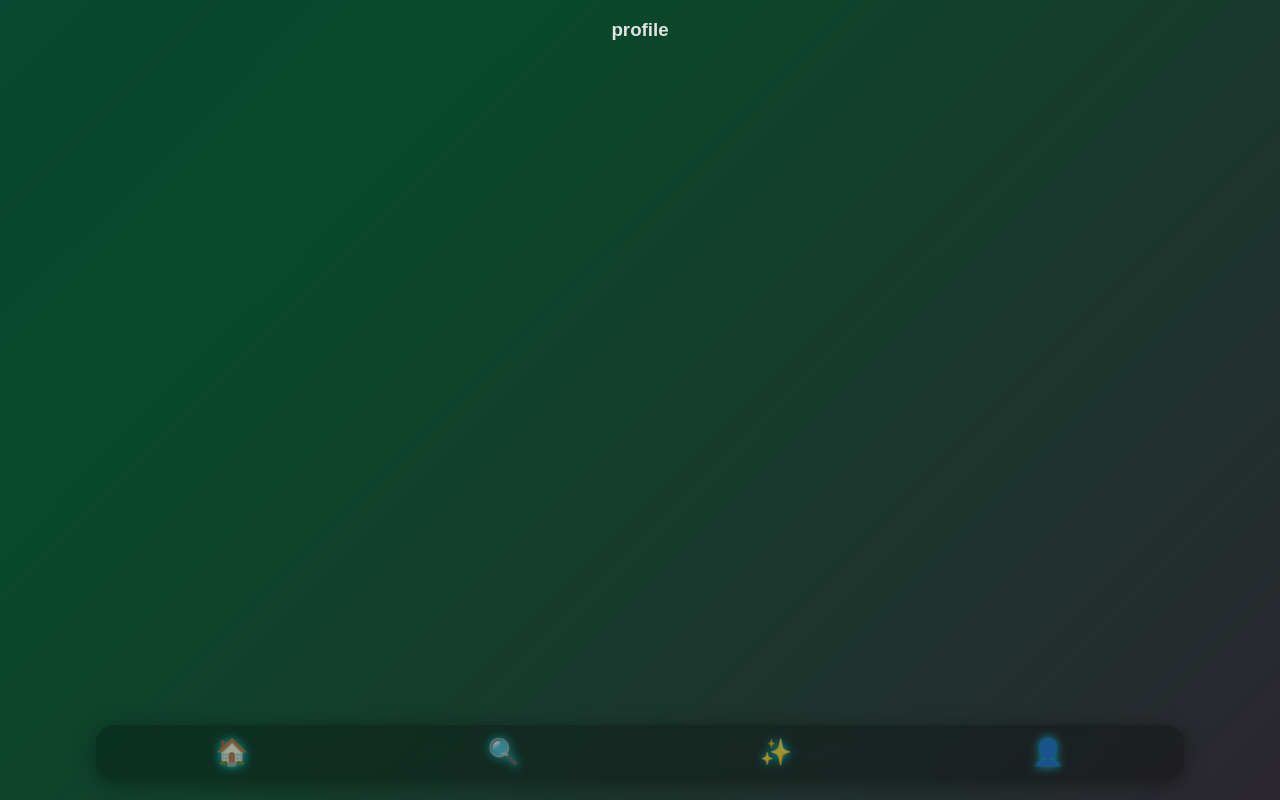
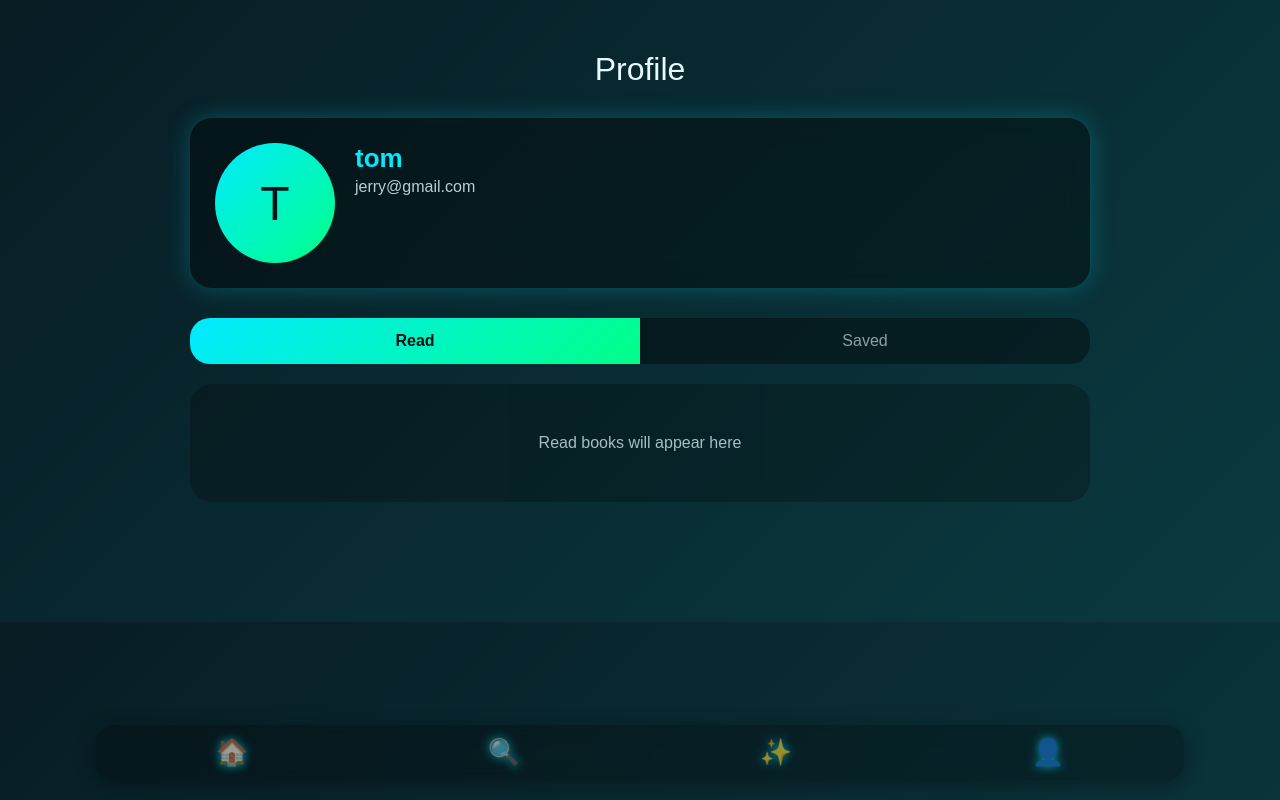
Before and after one commit to Milli87x/sandbox-, a Django app: the page made by idea/templates/profile.html in a window 1280 px wide. Run offline with Django 5.2, Linux system fonts and the light colour scheme; data comes from the database, SQL or seed files in the repository; both versions use the stored data as it was after the commit.

Commit message:
made a few fixes to templetes.

```diff
--- a/idea/templates/profile.html
+++ b/idea/templates/profile.html
@@ -2,89 +2,100 @@
 <html lang="en">
 <head>
     <meta charset="UTF-8">
-    <meta name="viewport" content="width=device-width, initial-scale=1.0">
-    <title>Home – Sandbox</title>
+    <title>{{ profile_user.username }} | Profile</title>
 
     <style>
         body {
             margin: 0;
-            padding: 0;
             font-family: Arial, sans-serif;
-            background: #0d0d0d;
-            color: #e3e3e3;
-            min-height: 100vh;
-            display: flex;
-            flex-direction: column;
-            align-items: center;
-            justify-content: flex-start;
-            overflow-x: hidden;
+            background: linear-gradient(135deg, #081c24, #0a3a40);
+            color: #e7faff;
         }
 
-        /* Animated neon gradient background */
-        .neon-bg {
-            position: fixed;
-            width: 100%;
-            height: 100%;
-            top: 0;
-            left: 0;
-            background: linear-gradient(135deg, #6a00ff, #00eaff, #00ff88, #ff00aa);
-            background-size: 400% 400%;
-            animation: neon 12s ease-in-out infinite;
-            z-index: -1;
-            opacity: 0.25;
-        }
-
-        @keyframes neon {
-            0% { background-position: 0% 50%; }
-            50% { background-position: 100% 50%; }
-            100% { background-position: 0% 50%; }
+        .container {
+            padding: 30px 20px 120px;
+            max-width: 900px;
+            margin: auto;
         }
 
         h1 {
-            margin-top: 60px;
-            font-size: 42px;
             text-align: center;
-            color: #00eaff;
-            text-shadow: 0 0 12px #00eaff;
+            font-weight: 500;
+            margin-bottom: 30px;
         }
 
-        p {
-            font-size: 18px;
-            margin-top: -10px;
-            text-align: center;
-            color: #cfcfcf;
+        /* Profile header */
+        .profile-card {
+            display: flex;
+            gap: 20px;
+            background: rgba(0,0,0,0.35);
+            padding: 25px;
+            border-radius: 22px;
+            backdrop-filter: blur(12px);
+            box-shadow: 0 0 25px rgba(0,234,255,0.25);
         }
 
-        /* Card container for future content like book list */
-        .content-box {
-            margin-top: 40px;
-            width: 90%;
-            max-width: 700px;
-            background: rgba(20, 20, 20, 0.85);
-            padding: 25px;
-            border-radius: 12px;
-            box-shadow: 0 0 30px rgba(0, 255, 200, 0.25);
-            backdrop-filter: blur(6px);
+        .avatar {
+            width: 120px;
+            height: 120px;
+            border-radius: 50%;
+            background: linear-gradient(135deg, #00eaff, #00ff88);
+            display: flex;
+            align-items: center;
+            justify-content: center;
+            font-size: 48px;
+            color: #001418;
+            flex-shrink: 0;
         }
 
-        .btn {
-            display: inline-block;
-            margin-top: 20px;
-            padding: 12px 20px;
-            background: #00eaff;
-            color: #0d0d0d;
-            border-radius: 6px;
-            font-size: 16px;
-            text-decoration: none;
-            font-weight: bold;
-            transition: 0.3s;
+        .profile-info {
+            flex: 1;
         }
 
-        .btn:hover {
-            background: #00bcd4;
-            box-shadow: 0 0 12px #00eaff;
+        .username {
+            font-size: 26px;
+            font-weight: bold;
+            color: #00eaff;
         }
 
+        .email {
+            opacity: 0.8;
+            margin-top: 4px;
+        }
+
+        /* Tabs */
+        .tabs {
+            display: flex;
+            margin-top: 30px;
+            background: rgba(0,0,0,0.4);
+            border-radius: 20px;
+            overflow: hidden;
+        }
+
+        .tab {
+            flex: 1;
+            text-align: center;
+            padding: 14px 0;
+            cursor: pointer;
+            opacity: 0.6;
+        }
+
+        .tab.active {
+            background: linear-gradient(135deg, #00eaff, #00ff88);
+            color: #001418;
+            font-weight: bold;
+            opacity: 1;
+        }
+
+        /* Books area */
+        .books-box {
+            margin-top: 20px;
+            background: rgba(0,0,0,0.35);
+            border-radius: 22px;
+            padding: 50px 20px;
+            text-align: center;
+            opacity: 0.7;
+        }
 
 .bottom-nav {
     position: fixed;
@@ -174,88 +185,72 @@ body {
     opacity: 1;
 }
 
-
-
-
-/* MENU BUTTON (top-right neon square) */
-.menu-wrapper {
-    position: fixed;
-    top: 20px;
-    right: 20px;
-    z-index: 2000;
-}
-
-.menu-button {
-    width: 45px;
-    height: 45px;
-    background: rgba(20, 20, 20, 0.9);
-    border-radius: 10px;
-    box-shadow: 0 0 12px #00eaff, 0 0 25px #00eaff inset;
-    border: 1px solid #00eaff;
-    display: flex;
-    justify-content: center;
-    align-items: center;
-    font-size: 22px;
-    color: #00eaff;
-    cursor: pointer;
-    transition: 0.25s;
-}
-
-.menu-button:hover {
-    box-shadow: 0 0 18px #00eaff, 0 0 35px #00eaff inset;
-    transform: scale(1.05);
-}
-
-/* DROPDOWN MENU */
-.menu-dropdown {
-    position: absolute;
-    top: 55px;
-    right: 0;
-    background: rgba(15, 15, 15, 0.95);
-    width: 160px;
-    border-radius: 10px;
-    padding: 10px 0;
-    box-shadow: 0 0 20px #00eaff;
-    backdrop-filter: blur(6px);
-    display: none;
-}
-
-.menu-dropdown a,
-.menu-dropdown .logout-btn {
-    display: block;
-    width: 100%;
-    padding: 10px 15px;
-    color: #00eaff;
-    text-decoration: none;
-    font-size: 16px;
-    background: transparent;
-    border: none;
-    text-align: left;
-    cursor: pointer;
-    transition: 0.2s;
-}
-
-.menu-dropdown a:hover,
-.menu-dropdown .logout-btn:hover {
-    background: rgba(0, 234, 255, 0.15);
-    text-shadow: 0 0 10px #00eaff;
-}
-
     </style>
 </head>
 
 <body>
-    <div class="neon-bg"></div>
-     <h3>profile</h3>
-   <div class="bottom-nav">
+
+<div class="container">
+    <h1>Profile</h1>
+
+    <div class="profile-card">
+        <div class="avatar">
+            {% if profile and profile.avatar %}
+                <img src="{{ profile.avatar.url }}" alt="Avatar" style="width:100%;height:100%;border-radius:50%;">
+            {% else %}
+                {{ profile_user.username|first|upper }}
+            {% endif %}
+        </div>
+
+        <div class="profile-info">
+            <div class="username">{{ profile_user.username }}</div>
+            <div class="email">{{ profile_user.email }}</div>
+
+            {% if profile and profile.bio %}
+                <p style="margin-top:10px;">{{ profile.bio }}</p>
+            {% endif %}
+        </div>
+    </div>
+
+    <div class="tabs">
+    <div class="tab active" onclick="showTab('read')">Read</div>
+    <div class="tab" onclick="showTab('saved')">Saved</div>
+</div>
+
+<div id="read" class="books-box">
+    Read books will appear here
+</div>
+
+<div id="saved" class="books-box" style="display:none;">
+    Saved books will appear here
+</div>
+<div class="bottom-nav">
     <a href="{% url 'firstpage' %}" class="nav-item {% if active_page == 'home' %}active{% endif %}">🏠</a>
     <a href="{% url 'search' %}" class="nav-item {% if active_page == 'search' %}active{% endif %}">🔍</a>
     <a href="{% url 'explore' %}" class="nav-item {% if active_page == 'explore' %}active{% endif %}">✨</a>
     <a href="{% url 'profile' %}" class="nav-item {% if active_page == 'profile' %}active{% endif %}">👤</a>
 </div>
 
+</div>
+<script>
+function showTab(tab) {
+    const readBox = document.getElementById("read");
+    const savedBox = document.getElementById("saved");
+    const tabs = document.querySelectorAll(".tab");
 
-    </div>
+    tabs.forEach(t => t.classList.remove("active"));
+
+    if (tab === "read") {
+        readBox.style.display = "block";
+        savedBox.style.display = "none";
+        tabs[0].classList.add("active");
+    } else {
+        readBox.style.display = "none";
+        savedBox.style.display = "block";
+        tabs[1].classList.add("active");
+    }
+}
+</script>
 
 </body>
 </html>
```
Also changed, not shown: idea/templates/signup.html (+81 -68 lines), db.sqlite3.
